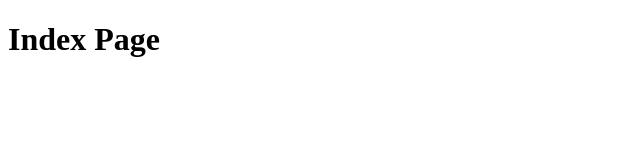
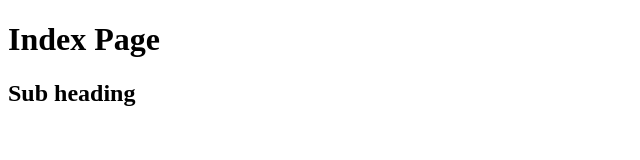
Before and after one commit to Maham005/firstWeb, a plain HTML site: page index.html in a window 1280 px wide. Shown: the whole page, without its empty margins (0-640 px from the left). Drawn offline with Linux system fonts and the light colour scheme.

Commit message:
Update index.html

```diff
--- a/index.html
+++ b/index.html
@@ -7,5 +7,6 @@
 </head>
 <body>
     <h1> Index Page</h1>
+    <h2> Sub heading </h2>
 </body>
 </html>
```
